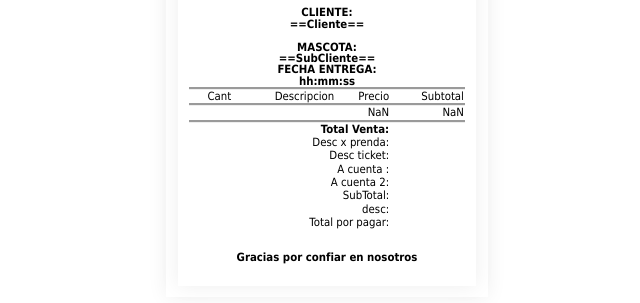
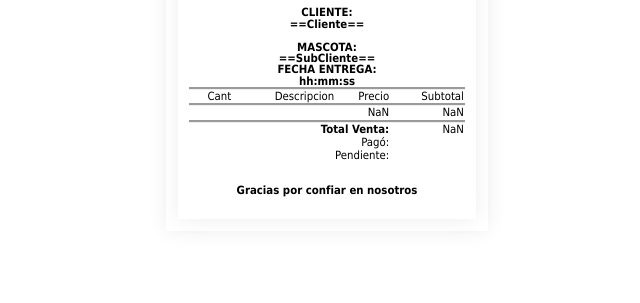
Before and after one commit to TickeVirtual/POS, a plain HTML site: page index.html in a window 1280 px wide. Shown: the part 397-700 px from the top of the page, without its empty margins (313-953 px from the left). Drawn offline with Linux system fonts and the light colour scheme.

Commit message:
Update index.html

```diff
--- a/index.html
+++ b/index.html
@@ -491,17 +491,17 @@ document.getElementById('impresoraButton').addEventListener('click', printTicket
                 </tr>
 
                 <tr class="table-footer">
-                    <td colspan="3"><h2>Desc x prenda:</h2></td>
-                    <td colspan="3"><h2 id="desc_por_prenda"></h2></td>
+                    <td colspan="3"><h2>Pagó:</h2></td>
+                    <td colspan="3"><h2 id="a_cuenta"></h2></td>
 
                 </tr>
                  <tr class="table-footer">
-                    <td colspan="3"><h2>Desc ticket:</h2></td>
-                    <td colspan="3"><h2 id="subtotal_desc"></h2></td>
+                    <td colspan="3"><h2>Pendiente:</h2></td>
+                    <td colspan="3"><h2 id="total_por_pagar"></h2></td>
 
                 </tr>
 
-                <tr class="table-footer">
+                <!--<tr class="table-footer">
                     <td colspan="3"><h2>A cuenta :</h2></td>
                     <td colspan="3"><h2 id="a_cuenta"></h2></td>
 
@@ -528,7 +528,7 @@ document.getElementById('impresoraButton').addEventListener('click', printTicket
                  <tr class="table-footer">
                     <td colspan="3"><h2>Total por pagar:</h2></td>
                     <td colspan="3"><h2 id="total_por_pagar"></h2></td>
-                </tr>
+                </tr>-->
 
 
             </tbody>
@@ -557,16 +557,16 @@ document.getElementById('impresoraButton').addEventListener('click', printTicket
         var fecha_entregaElement = document.getElementById("fecha_entrega").textContent = fecha_entrega;
 
 
-        var totalElement = document.getElementById("total").textContent = total;
+        var totalElement = document.getElementById("total");totalElement.textContent = parseFloat(total).toFixed(2);
         var subtotal_descElement = document.getElementById("subtotal_desc").textContent = subtotal_desc;
         var desc_por_prendaElement = document.getElementById("desc_por_prenda").textContent = desc_por_prenda;
         var total_a_pagarElement = document.getElementById("total_a_pagar").textContent = total_a_pagar;
-        var a_cuentaElement = document.getElementById("a_cuenta").textContent = a_cuenta;
+        var a_cuentaElement = document.getElementById("a_cuenta");a_cuentaElement.textContent = parseFloat(a_cuenta).toFixed(2);
         var a_cuenta_dosElement = document.getElementById("a_cuenta_dos").textContent = a_cuenta_dos;
 
         var porcent_descElement = document.getElementById("porcent_desc").textContent = porcent_desc;
         var porcent_desc_plataElement = document.getElementById("porcent_desc_plata").textContent = porcent_desc_plata;
-        var total_por_pagarElement = document.getElementById("total_por_pagar").textContent = total_por_pagar;
+        var total_por_pagarElement = document.getElementById("total_por_pagar");total_por_pagarElement.textContent = parseFloat(total_por_pagar).toFixed(2);
 
         var estadoElement = document.getElementById("estado").textContent = estado;
       </script>
```
